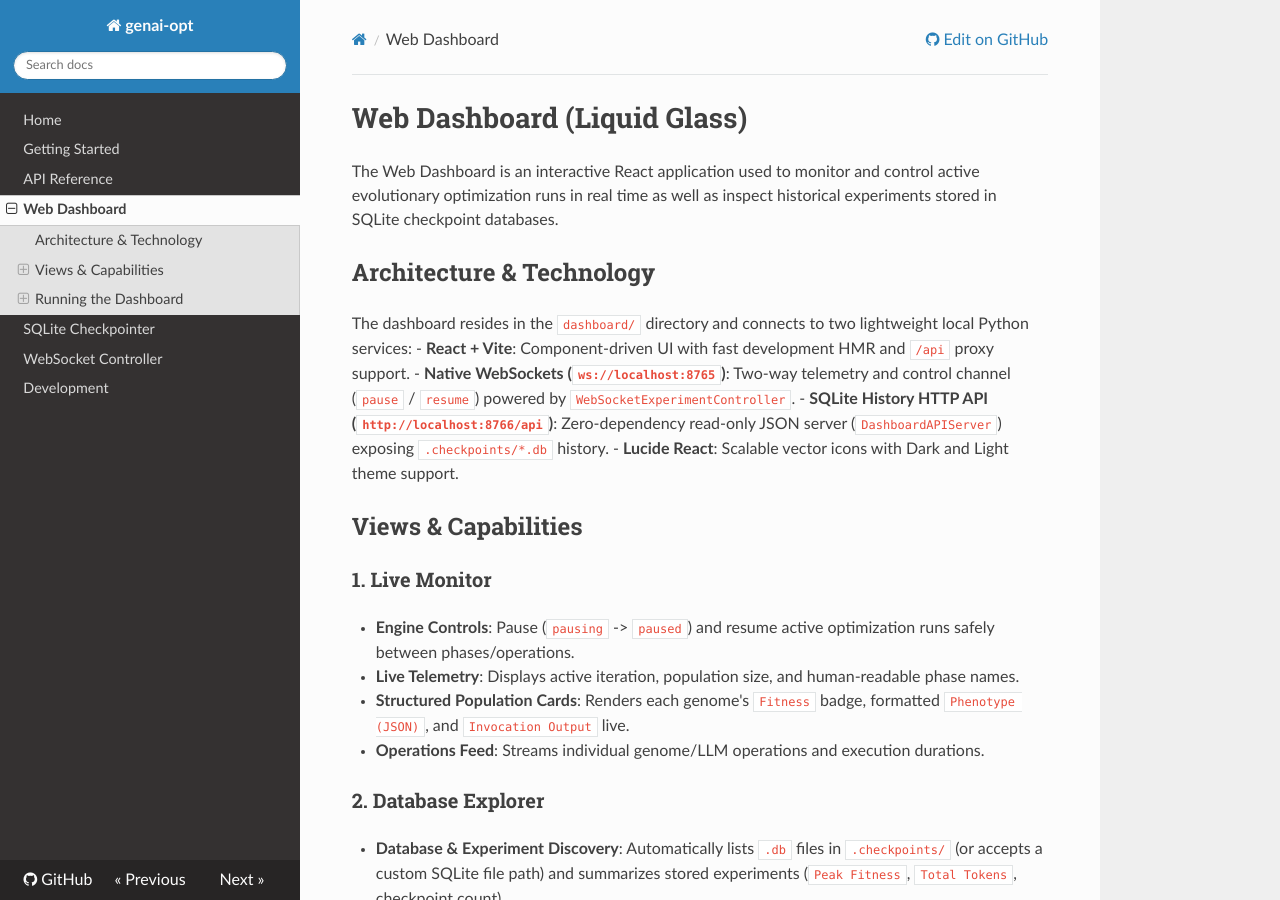
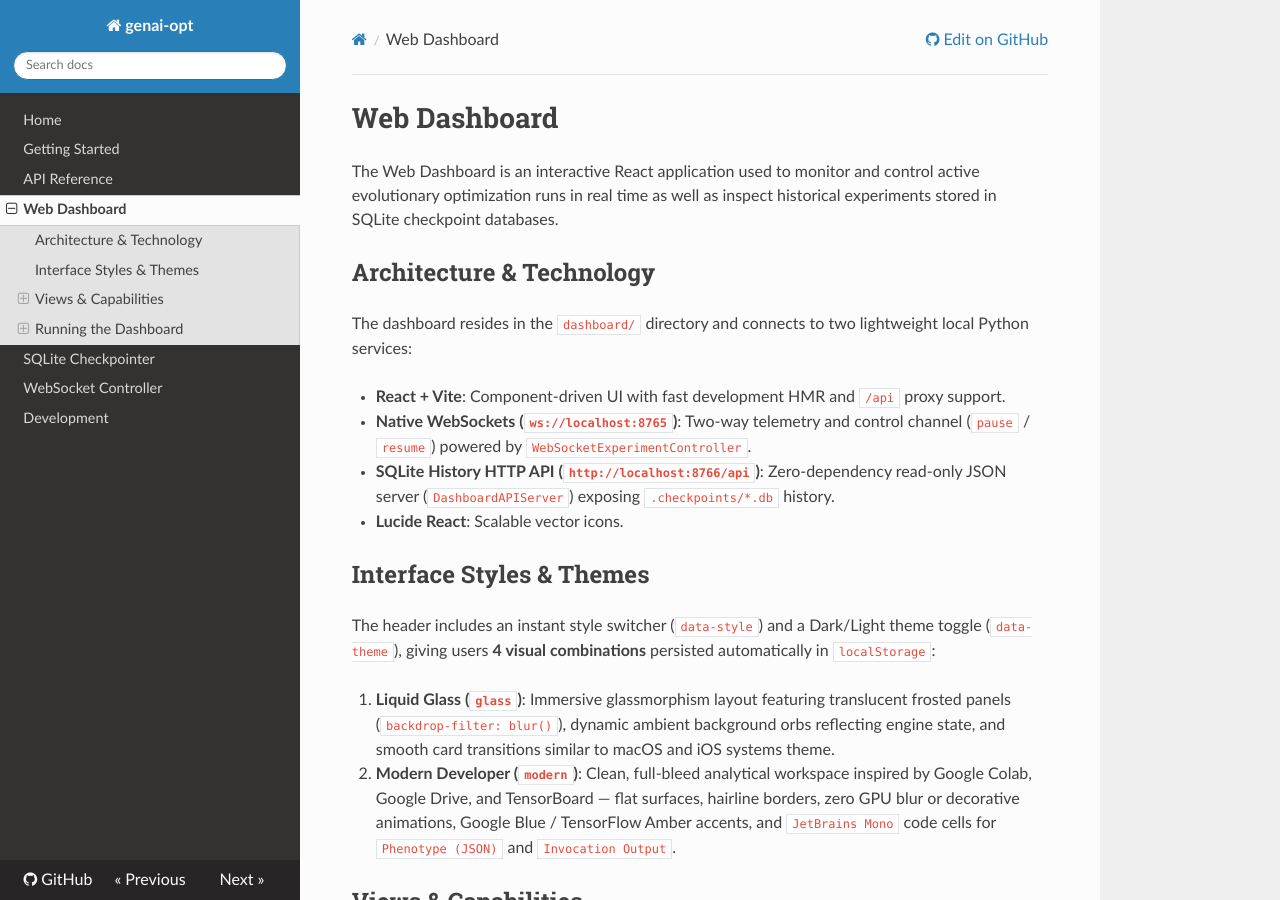
Before and after one commit to Wojciech151218/genai-opt, an MkDocs documentation site: the page built from docs/web-dashboard.md, in a window 1280 px wide and 900 px high. Built offline with MkDocs 1.6.1, drawn with Linux system fonts in a browser that asks for light colours; nearby versions of some CDN libraries.

Commit message:
docs(dashboard): document Liquid Glass and Modern Developer UI styles

````diff
--- a/docs/web-dashboard.md
+++ b/docs/web-dashboard.md
@@ -1,24 +1,34 @@
-# Web Dashboard (Liquid Glass)
+# Web Dashboard
 
 The Web Dashboard is an interactive React application used to monitor and control active evolutionary optimization runs in real time as well as inspect historical experiments stored in SQLite checkpoint databases.
 
 ## Architecture & Technology
 
 The dashboard resides in the `dashboard/` directory and connects to two lightweight local Python services:
+
 - **React + Vite**: Component-driven UI with fast development HMR and `/api` proxy support.
 - **Native WebSockets (`ws://localhost:8765`)**: Two-way telemetry and control channel (`pause` / `resume`) powered by `WebSocketExperimentController`.
 - **SQLite History HTTP API (`http://localhost:8766/api`)**: Zero-dependency read-only JSON server (`DashboardAPIServer`) exposing `.checkpoints/*.db` history.
-- **Lucide React**: Scalable vector icons with Dark and Light theme support.
+- **Lucide React**: Scalable vector icons.
+
+## Interface Styles & Themes
+
+The header includes an instant style switcher (`data-style`) and a Dark/Light theme toggle (`data-theme`), giving users **4 visual combinations** persisted automatically in `localStorage`:
+
+1. **Liquid Glass (`glass`)**: Immersive glassmorphism layout featuring translucent frosted panels (`backdrop-filter: blur()`), dynamic ambient background orbs reflecting engine state, and smooth card transitions similar to macOS and iOS systems theme.
+2. **Modern Developer (`modern`)**: Clean, full-bleed analytical workspace inspired by Google Colab, Google Drive, and TensorBoard — flat surfaces, hairline borders, zero GPU blur or decorative animations, Google Blue / TensorFlow Amber accents, and `JetBrains Mono` code cells for `Phenotype (JSON)` and `Invocation Output`.
 
 ## Views & Capabilities
 
 ### 1. Live Monitor
+
 - **Engine Controls**: Pause (`pausing` -> `paused`) and resume active optimization runs safely between phases/operations.
 - **Live Telemetry**: Displays active iteration, population size, and human-readable phase names.
 - **Structured Population Cards**: Renders each genome's `Fitness` badge, formatted `Phenotype (JSON)`, and `Invocation Output` live.
 - **Operations Feed**: Streams individual genome/LLM operations and execution durations.
 
 ### 2. Database Explorer
+
 - **Database & Experiment Discovery**: Automatically lists `.db` files in `.checkpoints/` (or accepts a custom SQLite file path) and summarizes stored experiments (`Peak Fitness`, `Total Tokens`, checkpoint count).
 - **Checkpoints Timeline**: Chronological phase-by-phase history with fitness highlights and timestamps.
 - **Saved Population & Offspring Inspection**: Displays step-level metrics (`Best / Mean / Worst Fitness`, `Step Tokens`, `Duration`) and lets you switch between `Parents` and `Offspring` snapshots.
@@ -27,7 +37,9 @@ The dashboard resides in the `dashboard/` directory and connects to two lightwei
 ## Running the Dashboard
 
 ### Automatically with an Experiment
+
 Call `.start_dashboard()` on `ExperimentBuilder` so `Engine.run()` starts and stops both the Vite UI and the SQLite History API automatically:
+
 ```python
 builder = build_haiku_experiment(llm)
 builder.start_dashboard()
@@ -36,8 +48,11 @@ await engine.run()
 ```
 
 ### Standalone Mode (Browsing Saved Databases Without Running an Engine)
+
 Launch the dashboard and SQLite History API server directly without invoking any LLM calls:
+
 ```bash
 PYTHONPATH=src python3 -m genai_opt.optimizer_engine.dashboard
 ```
+
 Then open `http://localhost:5173` in your browser.
````
